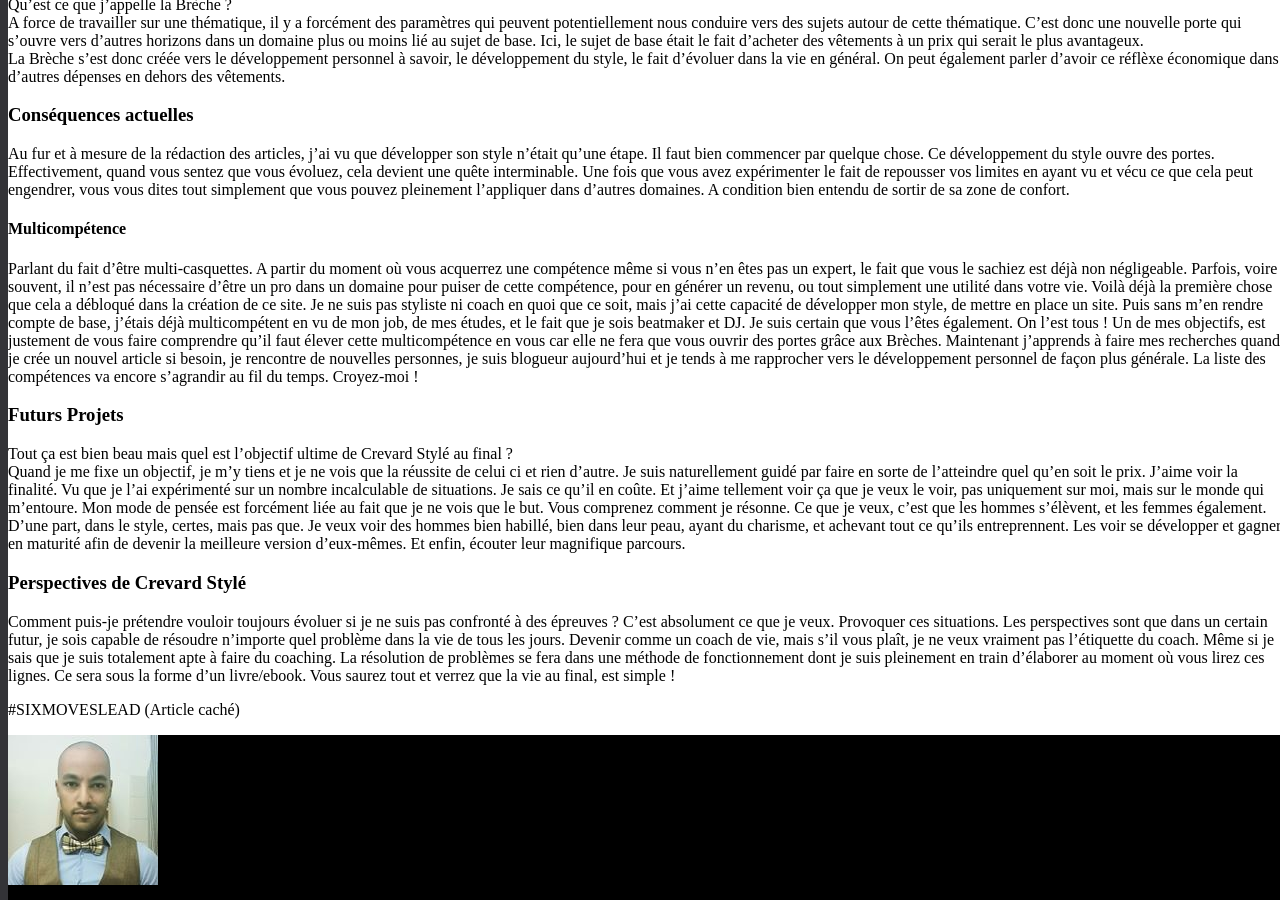
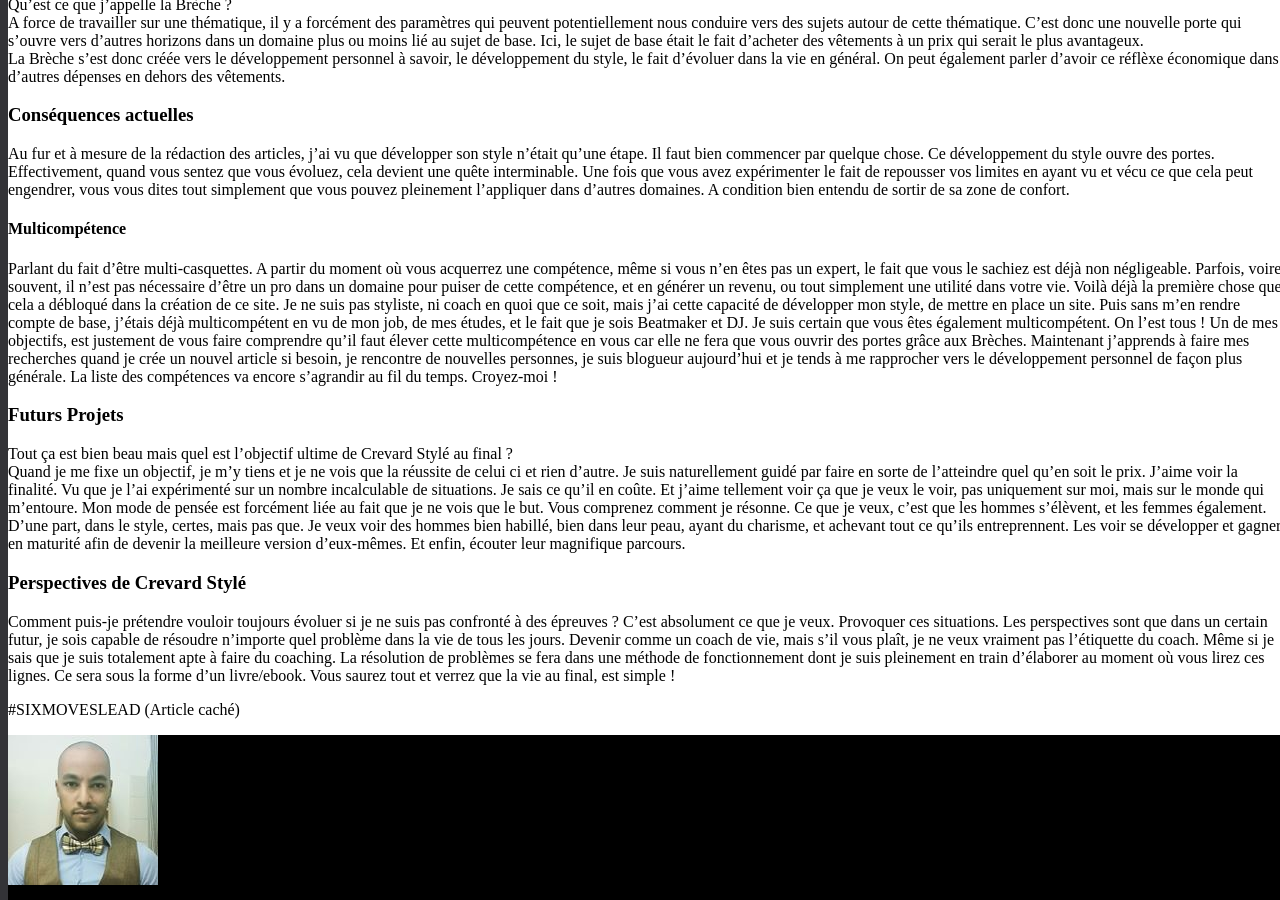
Before and after one commit to darkh2/darkh2.github.io, a Jekyll site: the page built from _posts/2018-07-08-Le-But-Ultime-de-Crevard-Stylé.md, in a window 1280 px wide and 900 px high, scrolled down 1001 px. Built offline with Jekyll 4.4.1, drawn with Linux system fonts in a browser that asks for light colours; comment, search, counter and statistics services are not loaded.

Commit message:
Update 2018-07-08-Le-But-Ultime-de-Crevard-Stylé.md

```diff
--- a/_posts/2018-07-08-Le-But-Ultime-de-Crevard-Stylé.md
+++ b/_posts/2018-07-08-Le-But-Ultime-de-Crevard-Stylé.md
@@ -38,8 +38,8 @@ La Brèche s'est donc créée vers le développement personnel à savoir, le dé
 Au fur et à mesure de la rédaction des articles, j'ai vu que développer son style n'était qu'une étape. Il faut bien commencer par quelque chose. Ce développement du style ouvre des portes. Effectivement, quand vous sentez que vous évoluez, cela devient une quête interminable. Une fois que vous avez expérimenter le fait de repousser vos limites en ayant vu et vécu ce que cela peut engendrer, vous vous dites tout simplement que vous pouvez pleinement l'appliquer dans d'autres domaines. A condition bien entendu de sortir de sa zone de confort.
 
 #### Multicompétence
-Parlant du fait d'être multi-casquettes. A partir du moment où vous acquerrez une compétence même si vous n'en êtes pas un expert, le fait que vous le sachiez est déjà non négligeable. Parfois, voire souvent, il n'est pas nécessaire d'être un pro dans un domaine pour puiser de cette compétence, pour en générer un revenu, ou tout simplement une utilité dans votre vie.
-Voilà déjà la première chose que cela a débloqué dans la création de ce site. Je ne suis pas styliste ni coach en quoi que ce soit, mais j'ai cette capacité de développer mon style, de mettre en place un site. Puis sans m'en rendre compte de base, j'étais déjà multicompétent en vu de mon job, de mes études, et le fait que je sois beatmaker et DJ. Je suis certain que vous l'êtes également. On l'est tous ! Un de mes objectifs, est justement de vous faire comprendre qu'il faut élever cette multicompétence en vous car elle ne fera que vous ouvrir des portes grâce aux Brèches.
+Parlant du fait d'être multi-casquettes. A partir du moment où vous acquerrez une compétence, même si vous n'en êtes pas un expert, le fait que vous le sachiez est déjà non négligeable. Parfois, voire souvent, il n'est pas nécessaire d'être un pro dans un domaine pour puiser de cette compétence, et en générer un revenu, ou tout simplement une utilité dans votre vie.
+Voilà déjà la première chose que cela a débloqué dans la création de ce site. Je ne suis pas styliste, ni coach en quoi que ce soit, mais j'ai cette capacité de développer mon style, de mettre en place un site. Puis sans m'en rendre compte de base, j'étais déjà multicompétent en vu de mon job, de mes études, et le fait que je sois Beatmaker et DJ. Je suis certain que vous êtes également multicompétent. On l'est tous ! Un de mes objectifs, est justement de vous faire comprendre qu'il faut élever cette multicompétence en vous car elle ne fera que vous ouvrir des portes grâce aux Brèches.
 Maintenant j'apprends à faire mes recherches quand je crée un nouvel article si besoin, je rencontre de nouvelles personnes, je suis blogueur aujourd'hui et je tends à me rapprocher vers le développement personnel de façon plus générale. La liste des compétences va encore s'agrandir au fil du temps. Croyez-moi !
 
 ### Futurs Projets
```
